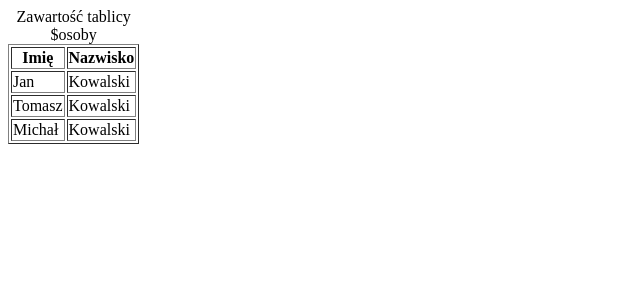
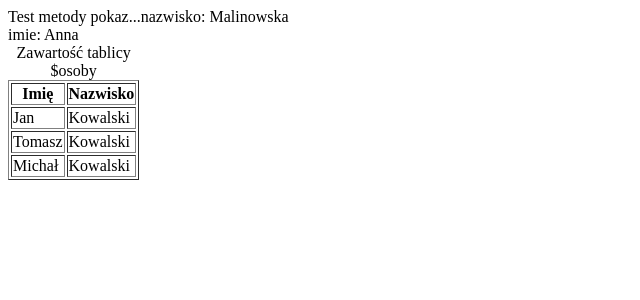
Before and after one commit to dev-com2020/test, a PHP site: page / in a window 1280 px wide. Shown: the top 300 px of the page, without its empty margins (0-640 px from the left). Run offline with PHP 8.4, Linux system fonts and the light colour scheme.

Commit message:
czwartek 12:00

```diff
--- a/index.php
+++ b/index.php
@@ -40,6 +40,7 @@ $osoby[2]->nazwisko = "Kowalski";
 <th>Nazwisko</th>
 </tr>
 <?php
+// foreach($osoby as $osoba)
 for($i = 0; $i < 3; $i++){
     echo "<tr>";
     echo "<td>".$osoby[$i]->imie."</td>";
--- a/osoba.php
+++ b/osoba.php
@@ -8,7 +8,16 @@ class Osoba
     function pokaz()
     {
     echo "Test metody pokaz...";
+    echo "nazwisko: $this->nazwisko <br>";
+    echo "imie: $this->imie <br>";
     }
 }
 
+$osoba1 = new Osoba();
+$osoba1->imie = "Anna";
+$osoba1->nazwisko = "Malinowska";
+$osoba1->pokaz();
+
+
+
 ?>
```
